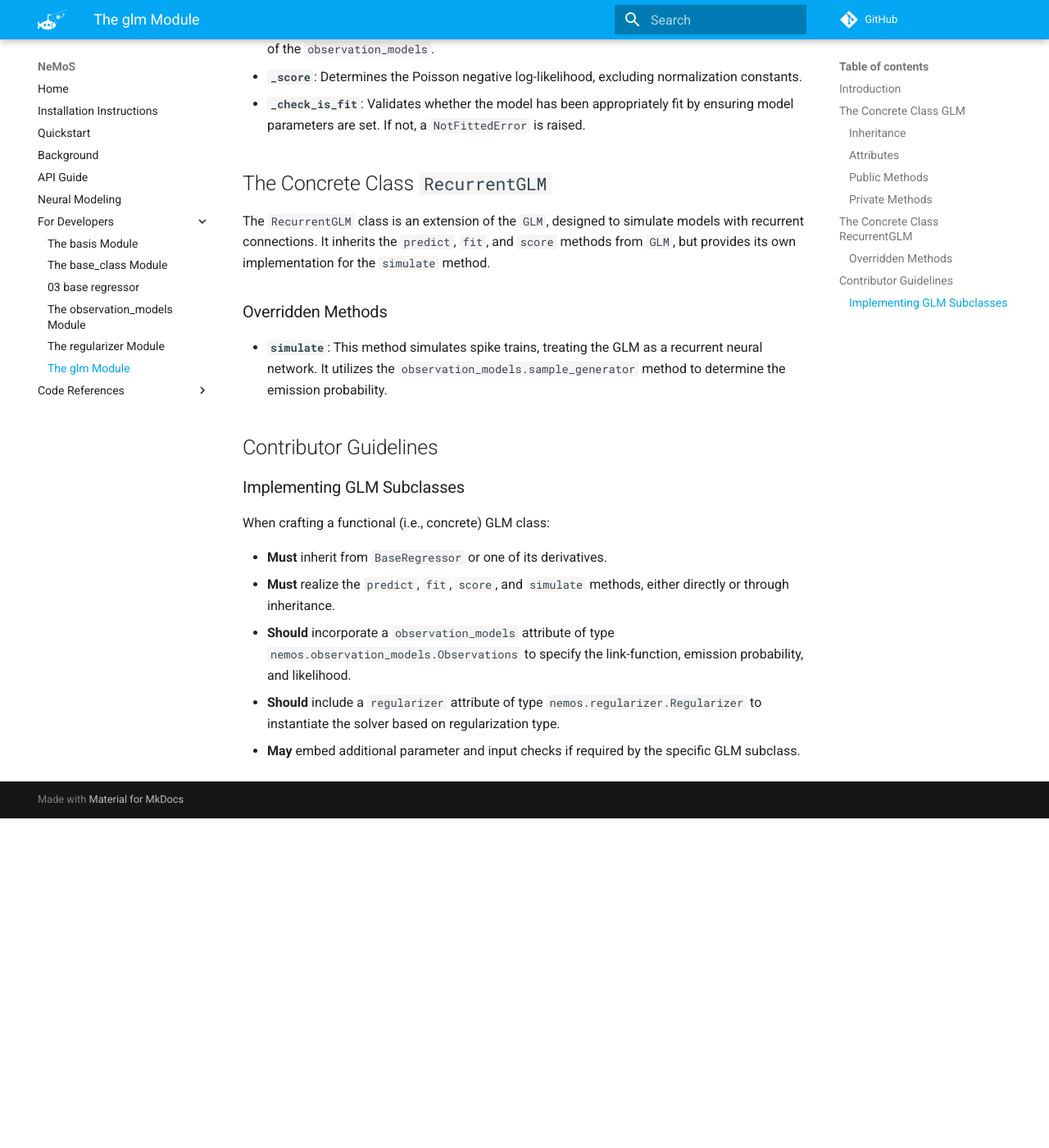
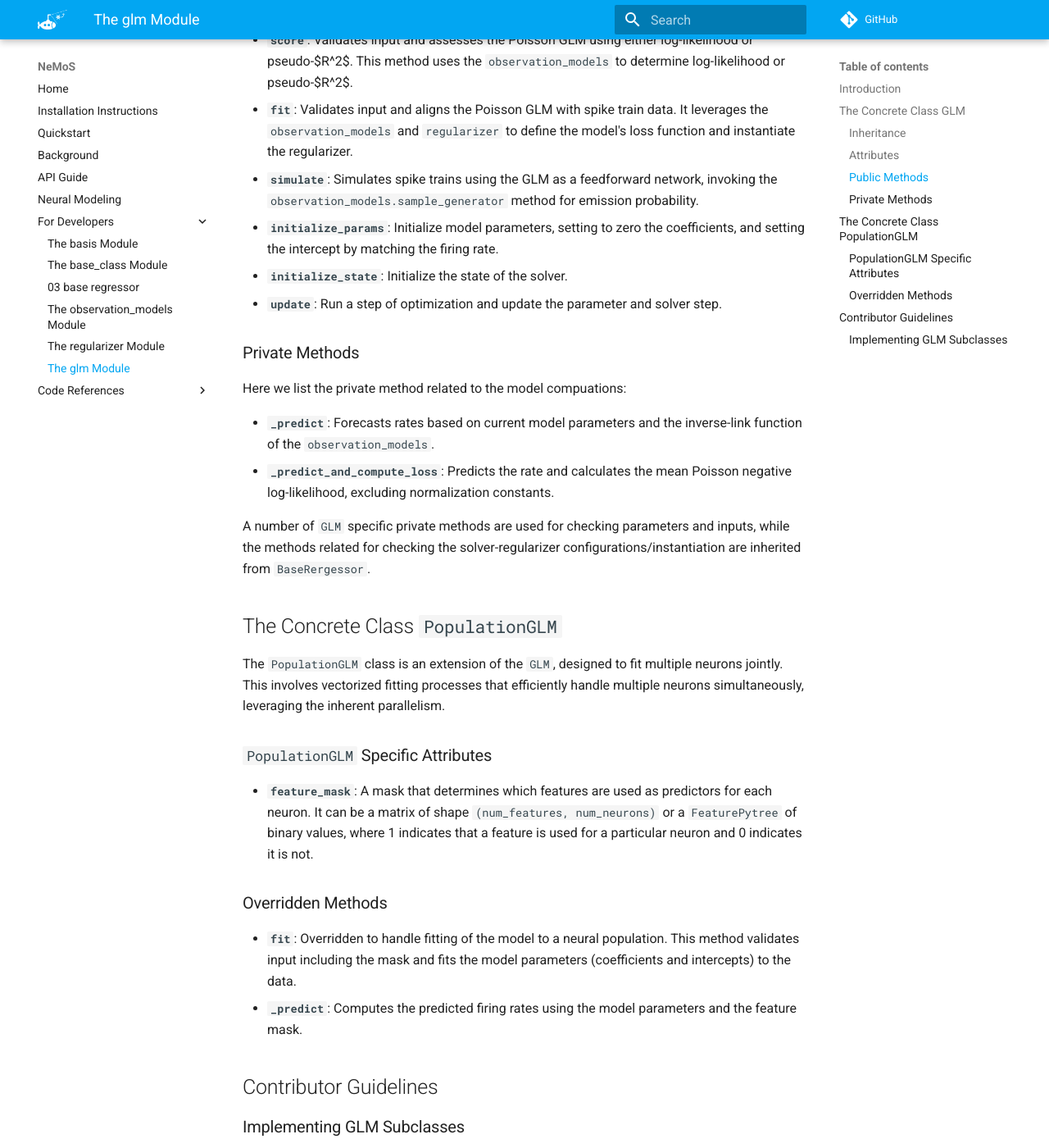
Before and after one commit to flatironinstitute/nemos, an MkDocs documentation site: the page built from docs/developers_notes/05-glm.md, in a window 1280 px wide and 1400 px high, scrolled down 2478 px. Shown: the whole window at 82% size. Built offline with MkDocs 1.6.1 and Material for MkDocs 9.7.7, drawn with Linux system fonts in a browser that asks for light colours; nearby versions of some CDN libraries; library files that are not in the unit come from our copies; comment, search, counter and statistics services are not loaded; before the commit the page ends 3476 px from its top, so only the background shows below that; some of the changed text lies outside the part shown.

Commit message:
uodated glm guidelines

```diff
--- a/docs/developers_notes/05-glm.md
+++ b/docs/developers_notes/05-glm.md
@@ -9,13 +9,13 @@
 The `nemos.glm` module currently  offers implementations of two GLM classes:
 
 1. **`GLM`:** A direct implementation of a feedforward GLM.
-2. **`RecurrentGLM`:** An implementation of a recurrent GLM. This class inherits from `GLM` and redefines the `simulate` method to generate spikes akin to a recurrent neural network.
+2. **`PopulationGLM`:** An implementation of a GLM for fitting a populaiton of neuron in a vectorized manner. This class inherits from `GLM` and redefines the `fit` and `_predict` to fit the model and predict the firing rate.
 
 Our design aligns with the `scikit-learn` API, facilitating seamless integration of our GLM classes with the well-established `scikit-learn` pipeline and its cross-validation tools.
 
 The classes provided here are modular by design offering a standard foundation for any GLM variant.
 
-Instantiating a specific GLM simply requires providing an observation model (Gamma, Poisson, etc.) and a regularization strategies (Ridge, Lasso, etc.) during initialization. This is done using the [`nemos.observation_models.Observations`](../03-observation_models/#the-abstract-class-observations) and [`nemos.regularizer.Regularizer`](../04-regularizer/#the-abstract-class-regularizer) objects, respectively.
+Instantiating a specific GLM simply requires providing an observation model (Gamma, Poisson, etc.), a regularization strategies (Ridge, Lasso, etc.) and an optimization scheme during initialization. This is done using the [`nemos.observation_models.Observations`](../03-observation_models/#the-abstract-class-observations), [`nemos.regularizer.Regularizer`](../04-regularizer/#the-abstract-class-regularizer) objects as well as the compatible `jaxopt` solvers, respectively.
 
 
 <figure markdown>
@@ -31,15 +31,19 @@
 
 ### Inheritance
 
-`GLM` inherits from [`BaseRegressor`](../02-base_class/#the-abstract-class-baseregressor). This inheritance mandates the direct implementation of methods like `predict`, `fit`, `score`, and `simulate`.
+`GLM` inherits from [`BaseRegressor`](../02-base_class/#the-abstract-class-baseregressor). This inheritance mandates the direct implementation of methods like `predict`, `fit`, `score` `update`, and `simulate`, plus a number of validation methods.
 
 ### Attributes
 
-- **`regularizer`**: Refers to the optimization regularizer - an object of the [`nemos.regularizer.regularizer`](../04-regularizer/#the-abstract-class-regularizer) type. It uses the `jaxopt` solver to minimize the (penalized) negative log-likelihood of the GLM.
-- **`observation_models`**: Represents the GLM observation model, which is an object of the [`nemos.observation_models.Observations`](../03-observation_models/#the-abstract-class-observations) type. This model determines the log-likelihood and the emission probability mechanism for the `GLM`.
+- **`regularizer`**: Refers to the optimization regularizer - an object of the [`nemos.regularizer.regularizer`](../04-regularizer/#the-abstract-class-regularizer) type. This is used to add a penalization to the GLM negative log-likelihood loss or to define a proximal operator for the `ProximalGradient` solver.
+- **`observation_model`**: Property that represents the GLM observation model, which is an object of the [`nemos.observation_models.Observations`](../03-observation_models/#the-abstract-class-observations) type. This model determines the log-likelihood and the emission probability mechanism for the `GLM`.
 - **`coef_`**: Stores the solution for spike basis coefficients as `jax.ndarray` after the fitting process. It is initialized as `None` during class instantiation.
 - **`intercept_`**: Stores the bias terms' solutions as `jax.ndarray` after the fitting process. It is initialized as `None` during class instantiation.
-- **`solver_state`**: Indicates the solver's state. For specific solver states, refer to the [`jaxopt` documentation](https://jaxopt.github.io/stable/index.html#).
+- *`dof_resid_`*: The degrees of freedom of the model's residual. this quantity is used to estimate the scale parameter, see below, and compute frequentist confidence intervals.
+- **`scale_`**: The scale parameter of the observation distribution, which togheter with the rate, uniquely specifies a disribution of the exponential family. Example: a 1D Gaussian is specified by the mean which is the rate, and the standard deviation, which is the scale.
+- **`solver_state_`**: Indicates the solver's state. For specific solver states, refer to the [`jaxopt` documentation](https://jaxopt.github.io/stable/index.html#).
+
+Additionally, the `GLM` class inherits the attributes of `BaseRegressor`, see the [relative note](03-base_regressor.md) for more information.
 
 ### Public Methods
 
@@ -47,21 +51,34 @@
 - **`score`**: Validates input and assesses the Poisson GLM using either log-likelihood or pseudo-$R^2$. This method uses the `observation_models` to determine log-likelihood or pseudo-$R^2$.
 - **`fit`**: Validates input and aligns the Poisson GLM with spike train data. It leverages the `observation_models` and `regularizer` to define the model's loss function and instantiate the regularizer.
 - **`simulate`**: Simulates spike trains using the GLM as a feedforward network, invoking the `observation_models.sample_generator` method for emission probability.
+- **`initialize_params`**: Initialize model parameters, setting to zero the coefficients, and setting the intercept by matching the firing rate.
+- **`initialize_state`**: Initialize the state of the solver.
+- **`update`**: Run a step of optimization and update the parameter and solver step.
 
 ### Private Methods
 
+Here we list the private method related to the model compuations:
+
 - **`_predict`**: Forecasts rates based on current model parameters and the inverse-link function of the `observation_models`.
-- **`_score`**: Determines the Poisson negative log-likelihood, excluding normalization constants.
-- **`_check_is_fit`**: Validates whether the model has been appropriately fit by ensuring model parameters are set. If not, a `NotFittedError` is raised.
+- **`_predict_and_compute_loss`**: Predicts the rate and calculates the mean Poisson negative log-likelihood, excluding normalization constants.
+
+A number of `GLM` specific private methods are used for checking parameters and inputs, while the methods related for checking the solver-regularizer configurations/instantiation are inherited from `BaseRergessor`.
 
 
-## The Concrete Class `RecurrentGLM`
+## The Concrete Class `PopulationGLM`
 
-The `RecurrentGLM` class is an extension of the `GLM`, designed to simulate models with recurrent connections. It inherits the `predict`, `fit`, and `score` methods from `GLM`, but provides its own implementation for the `simulate` method.
+The `PopulationGLM` class is an extension of the `GLM`, designed to fit multiple neurons jointly. This involves vectorized fitting processes that efficiently handle multiple neurons simultaneously, leveraging the inherent parallelism.
+
+### `PopulationGLM` Specific Attributes
+
+- **`feature_mask`**: A mask that determines which features are used as predictors for each neuron. It can be a matrix of shape `(num_features, num_neurons)` or a `FeaturePytree` of binary values, where 1 indicates that a feature is used for a particular neuron and 0 indicates it is not.
 
 ### Overridden Methods
 
-- **`simulate`**: This method simulates spike trains, treating the GLM as a recurrent neural network. It utilizes the `observation_models.sample_generator` method to determine the emission probability.
+- **`fit`**: Overridden to handle fitting of the model to a neural population. This method validates input including the mask and fits the model parameters (coefficients and intercepts) to the data.
+- **`_predict`**: Computes the predicted firing rates using the model parameters and the feature mask.
+
+
 
 ## Contributor Guidelines
 
@@ -70,7 +87,6 @@
 When crafting a functional (i.e., concrete) GLM class:
 
 - **Must** inherit from `BaseRegressor` or one of its derivatives.
-- **Must** realize the `predict`, `fit`, `score`, and `simulate` methods, either directly or through inheritance.
-- **Should** incorporate a `observation_models` attribute of type `nemos.observation_models.Observations` to specify the link-function, emission probability, and likelihood.
-- **Should** include a `regularizer` attribute of type `nemos.regularizer.Regularizer` to instantiate the solver based on regularization type.
+- **Must** realize all abstract methods.
 - **May** embed additional parameter and input checks if required by the specific GLM subclass.
+- **May** override some of the computations if needed by the model specifications.
```
